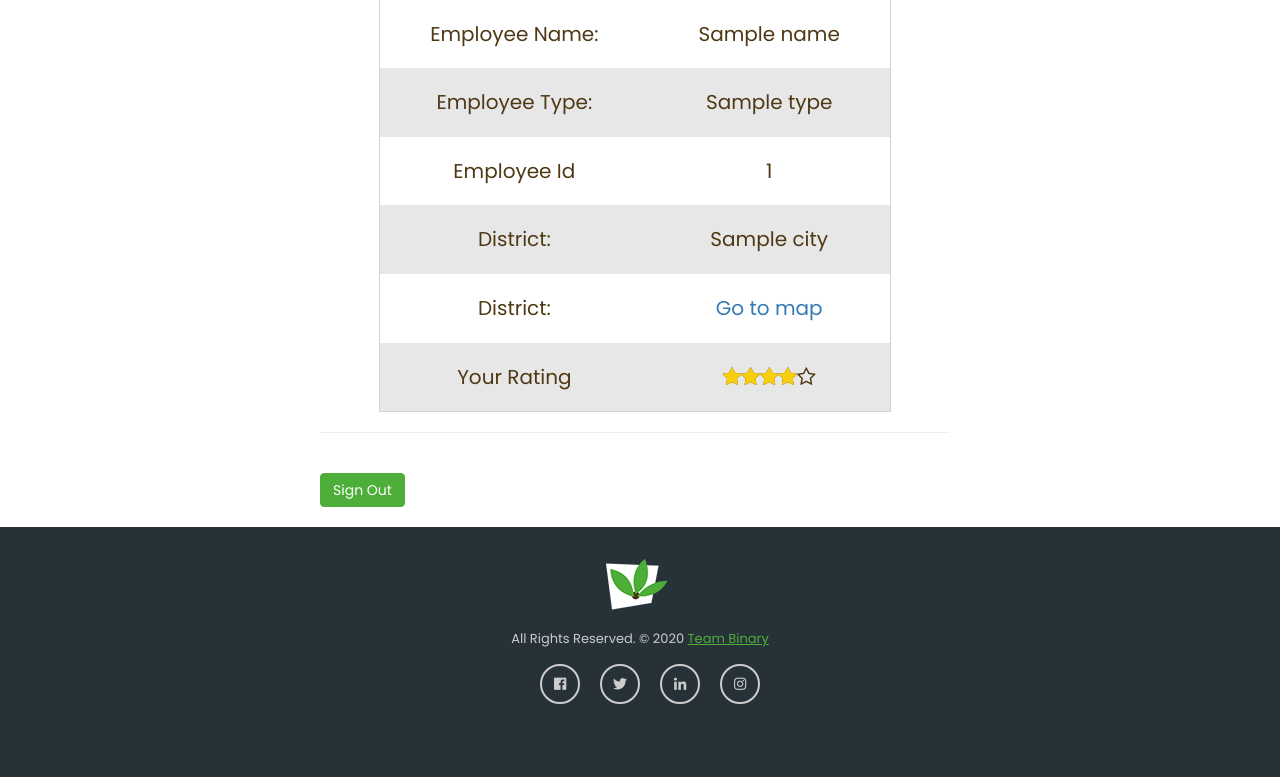
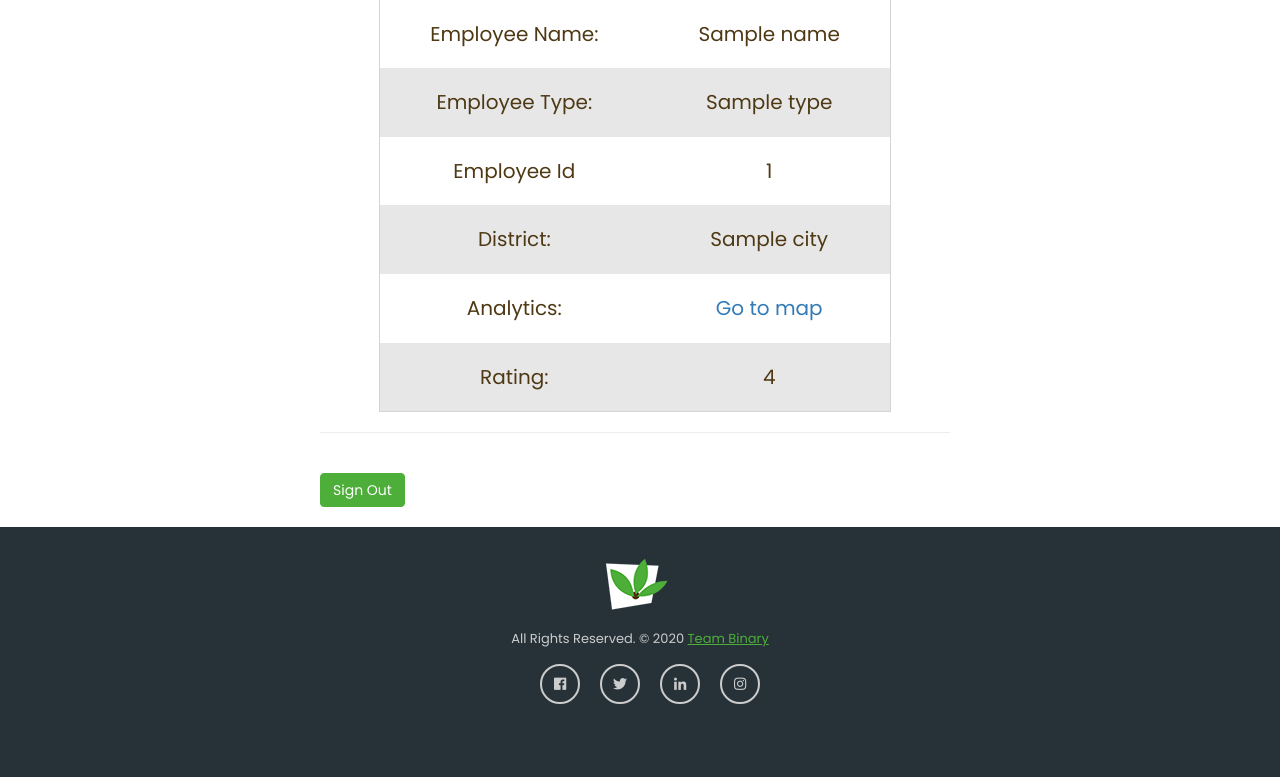
Before and after one commit to vkgupta857/RA26_Binary_WIMDR, a Flask app: template templates/Mlogin.html in a window 1280 px wide. Shown: the part 301-1078 px from the top of the page. Run offline with Flask 2, Linux system fonts and the light colour scheme; the template is opened without the code that fills it: most values are stand-ins (such as "Sample title", 1, 10 or a date in 2020); some libraries are stand-ins or nearby versions.

Commit message:
Update Mlogin.html

```diff
--- a/templates/Mlogin.html
+++ b/templates/Mlogin.html
@@ -129,20 +129,17 @@
                             </td>
                         </tr>
                         <tr class="">
-                            <td>District:</td>
+                            <td>Analytics:</td>
                             <td>
                                 <a href="/map?city={{city}}">Go to map</a>
                             </td>
                         </tr>
-                        <tr class="hotel_a">
-                            <td>Your Rating</td>
+                        <tr class="">
+                            <td>Rating:</td>
                             <td>
-                                <div class="stars-outer">
-                                    <div class="stars-inner"></div>
-                                </div>
+                                {{rating}}
                             </td>
                         </tr>
-
                     </tbody>
                 </table>
                 <script type="text/javascript">
```
